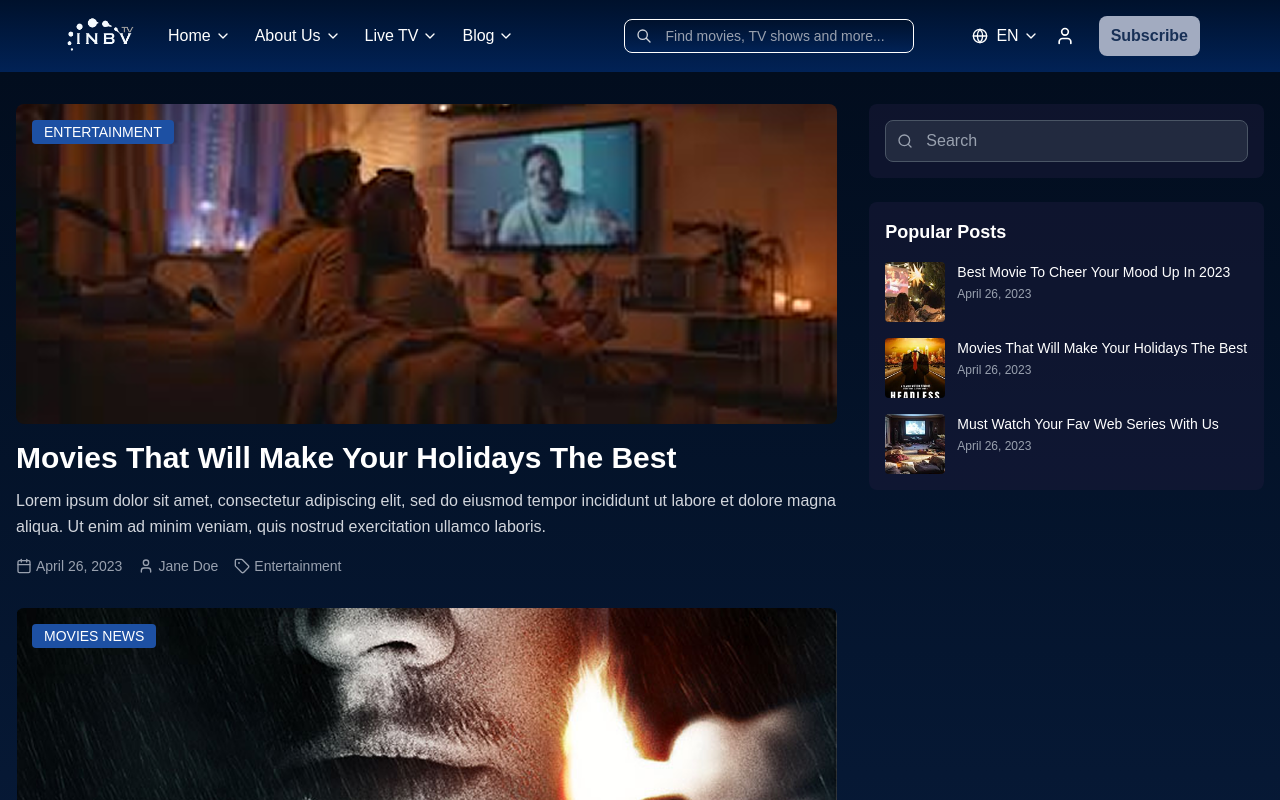
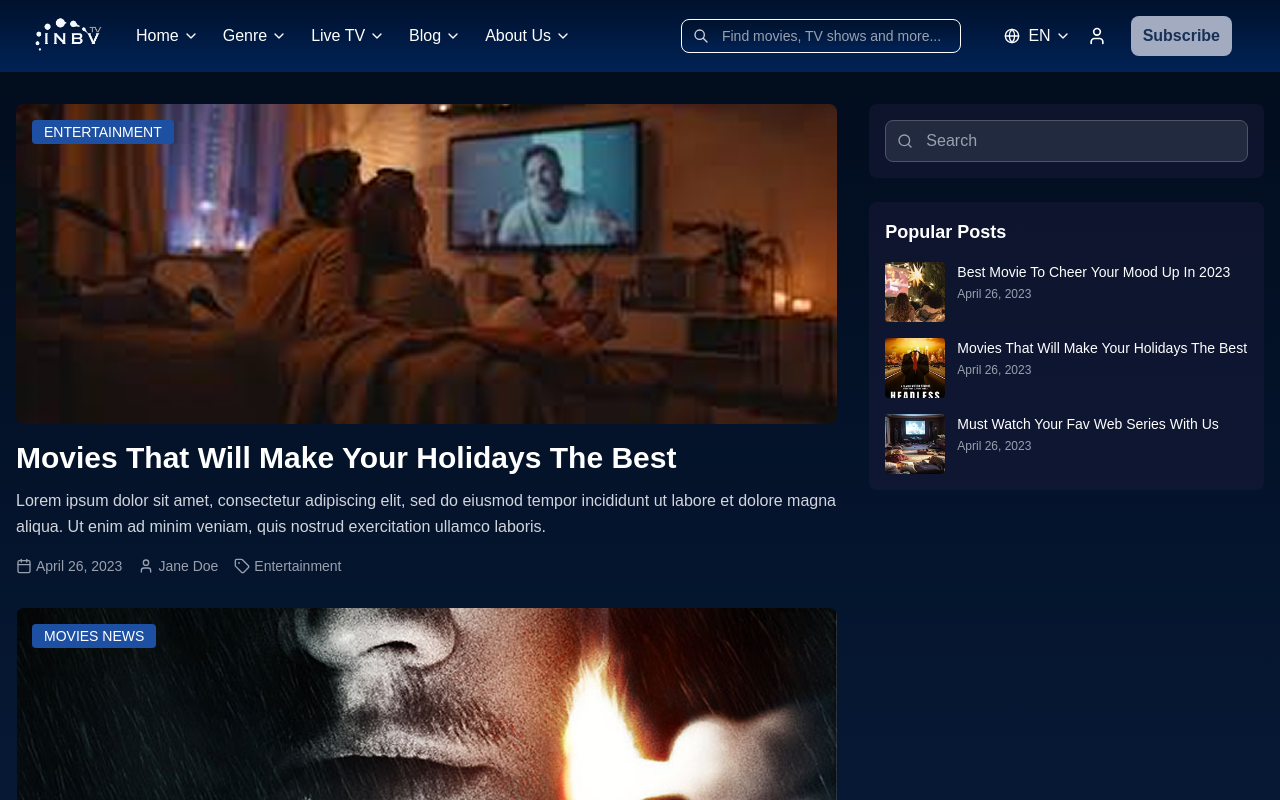
Before and after one commit to SyedMTaha/streaming-website2, a Next.js app: page /blog in a window 1280 px wide. Shown: the top 800 px of the page. Built offline with nearby package versions, Linux system fonts and the light colour scheme.

Commit message:
FAQ added 2

```diff
--- a/components/navbar.jsx
+++ b/components/navbar.jsx
@@ -31,9 +31,10 @@ export default function Navbar() {
 
           <div className="hidden md:flex space-x-6">
             <NavItem href="/" label="Home" />
-            <NavItem href="/about" label="About Us" />
+            <NavItem href="/genre" label="Genre" />
             <NavItem href="/live" label="Live TV" />
             <NavItem href="/blog" label="Blog" />
+            <NavItem href="/about" label="About Us" />
           </div>
         </div>
 
--- a/components/navbarTwo.jsx
+++ b/components/navbarTwo.jsx
@@ -8,9 +8,9 @@ import logo from './../public/assets/images/logo/logo.png';
 
 function NavItem({ href, label, mobile }) {
   return (
-    <Link href={href} className={`text-white hover:text-blue-300 flex items-center ${mobile ? "" : "font-medium"}`}>
+    <Link href={href} className={`text-white hover:text-blue-300 flex items-center gap-1 ${mobile ? "" : "font-medium"}`}>
       {label}
-      <ChevronDown className="h-4 w-4 ml-1" />
+      <ChevronDown className="h-4 w-4 " />
     </Link>
   )
 }
@@ -20,7 +20,7 @@ export default function Navbar() {
 
   return (
     <nav className="bg-gradient-to-b from-[#00112C] to-[#012256] py-4 w-full">
-      <div className="px-4 sm:px-8 lg:px-16 max-w-full">
+      <div className="px-4 sm:px-8 lg:px-8 max-w-full">
         <div className="flex justify-between items-center">
           <div className="flex items-center space-x-4 sm:space-x-8">
           <Link href="/" className="flex items-center">
@@ -29,11 +29,12 @@ export default function Navbar() {
        </div>
         </Link>
 
-            <div className="hidden md:flex space-x-6">
+        <div className="hidden md:flex items-center space-x-6"> {/* Added items-center here */}
           <NavItem href="/" label="Home" />
-              <NavItem href="/about" label="About Us" />
+          <NavItem href="/genre" label="Genre" />
           <NavItem href="/live" label="Live TV" />
           <NavItem href="/blog" label="Blog" />
+          <NavItem href="/about" label="About Us" />
         </div>
         </div>
 
@@ -44,7 +45,7 @@ export default function Navbar() {
                 type="text"
                 placeholder="Find movies, TV shows and more..."
                 className="bg-gradient-to-b from-[#00112C] to-[#012256] border border-white rounded-lg pl-10 pr-4 py-1.5 text-sm  placeholder-gray-400 focus:outline-none"
-                style={{ width: "290px", color: "#A2ABC0"  }}
+                style={{ width: "280px", color: "#A2ABC0"  }}
               />
               <button className="absolute left-3 top-1/2 transform -translate-y-1/2">
                 <svg className="w-4 h-4 text-gray-300" fill="none" stroke="currentColor" viewBox="0 0 24 24">
--- a/components/signupForm.jsx
+++ b/components/signupForm.jsx
@@ -7,8 +7,6 @@ import React, { useState } from "react";
 import { useRouter } from 'next/navigation';
 import Link from "next/link";
 
-const router = useRouter();
-const [isLoading, setIsLoading] = useState(false);
 
 export default function SignupForm() {
   const [name, setName] = useState("");
@@ -17,6 +15,8 @@ export default function SignupForm() {
   const [error, setError] = useState("");
   const [termCondition, setTermCodition] = useState(false);
 
+  // const router = useRouter();
+  const [isLoading, setIsLoading] = useState(false);
 
   const handleSubmit = async (e) => {
     e.preventDefault();
--- a/src/app/auth/signup/page.jsx
+++ b/src/app/auth/signup/page.jsx
@@ -16,7 +16,8 @@ export default function SignupPage() {
         backgroundBlend: "overlay",
       }}
     >
-      <SignupForm />
+    <SignupForm/>
+
     </div>
     </>
   );
```
Lines whose indentation alone changed are shown as unchanged.
